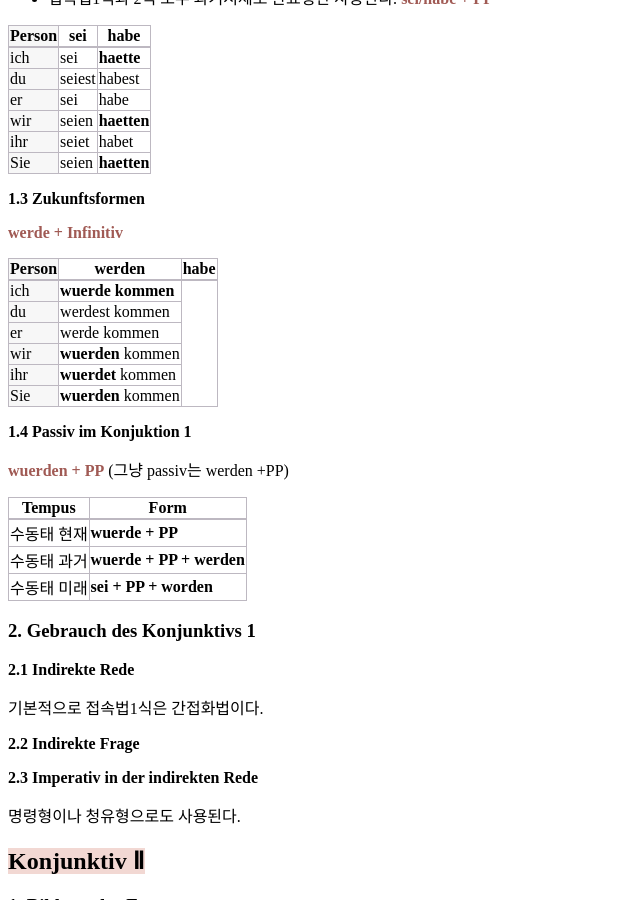
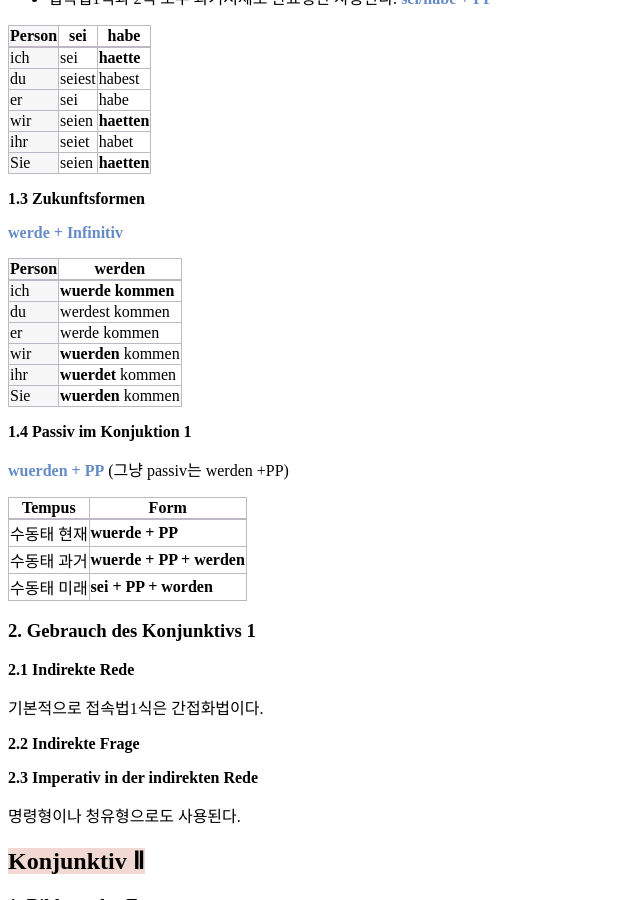
Before and after one commit to finddme/finddme.github.io, a Jekyll site: the page built from _posts/2021-01-24-DeutschGrammtik.md, in a window 1280 px wide and 900 px high, scrolled down 9175 px. Shown: the whole window, without its empty margins (0-640 px from the left). Built offline with Jekyll 4.4.1, drawn with Linux system fonts in a browser that asks for light colours.

Commit message:
Update 2021-01-24-DeutschGrammtik.md

```diff
--- a/_posts/2021-01-24-DeutschGrammtik.md
+++ b/_posts/2021-01-24-DeutschGrammtik.md
@@ -744,7 +744,7 @@ Partizipialsaetze는 분사가 부문장처럼 쓰이는 경우이다. 이때는
 
 **1.2 Vergangenheitsformen**
 
-- 접속법1식과 2식 모두 과거시제로 완료형만 사용한다. <span style="color:#A05A54; font-weight: bold;">sei/habe + PP</span>
+- 접속법1식과 2식 모두 과거시제로 완료형만 사용한다. <span style="color:#648BC6; font-weight: bold;">sei/habe + PP</span>
 
 
 <html>
@@ -778,7 +778,7 @@ Partizipialsaetze는 분사가 부문장처럼 쓰이는 경우이다. 이때는
 
 **1.3 Zukunftsformen**
 
-<span style="color:#A05A54; font-weight: bold;">werde + Infinitiv</span>
+<span style="color:#648BC6; font-weight: bold;">werde + Infinitiv</span>
 
 
 <html>
@@ -798,7 +798,7 @@ Partizipialsaetze는 분사가 부문장처럼 쓰이는 경우이다. 이때는
    </head>
    <body>
      <table style="border-collapse:collapse">
-       <tr><th class="line4" bgcolor="#F8F7F9">Person</th><th class="line2">werden</th><th class="line2">habe</th></tr>
+       <tr><th class="line4" bgcolor="#F8F7F9">Person</th><th class="line2">werden</th></tr>
        <tr><td class="line3">ich</td><td class="line"><strong>wuerde kommen</strong></td></tr>
        <tr><td class="line3">du</td><td class="line">werdest kommen</td></tr>
        <tr><td class="line3">er</td><td class="line">werde kommen</td></tr>
@@ -813,7 +813,7 @@ Partizipialsaetze는 분사가 부문장처럼 쓰이는 경우이다. 이때는
 **1.4 Passiv im Konjuktion 1**
 
 
-<span style="color:#A05A54; font-weight: bold;">wuerden + PP</span> (그냥 passiv는 werden +PP)
+<span style="color:#648BC6; font-weight: bold;">wuerden + PP</span> (그냥 passiv는 werden +PP)
 
 <html>
   <head>
```
